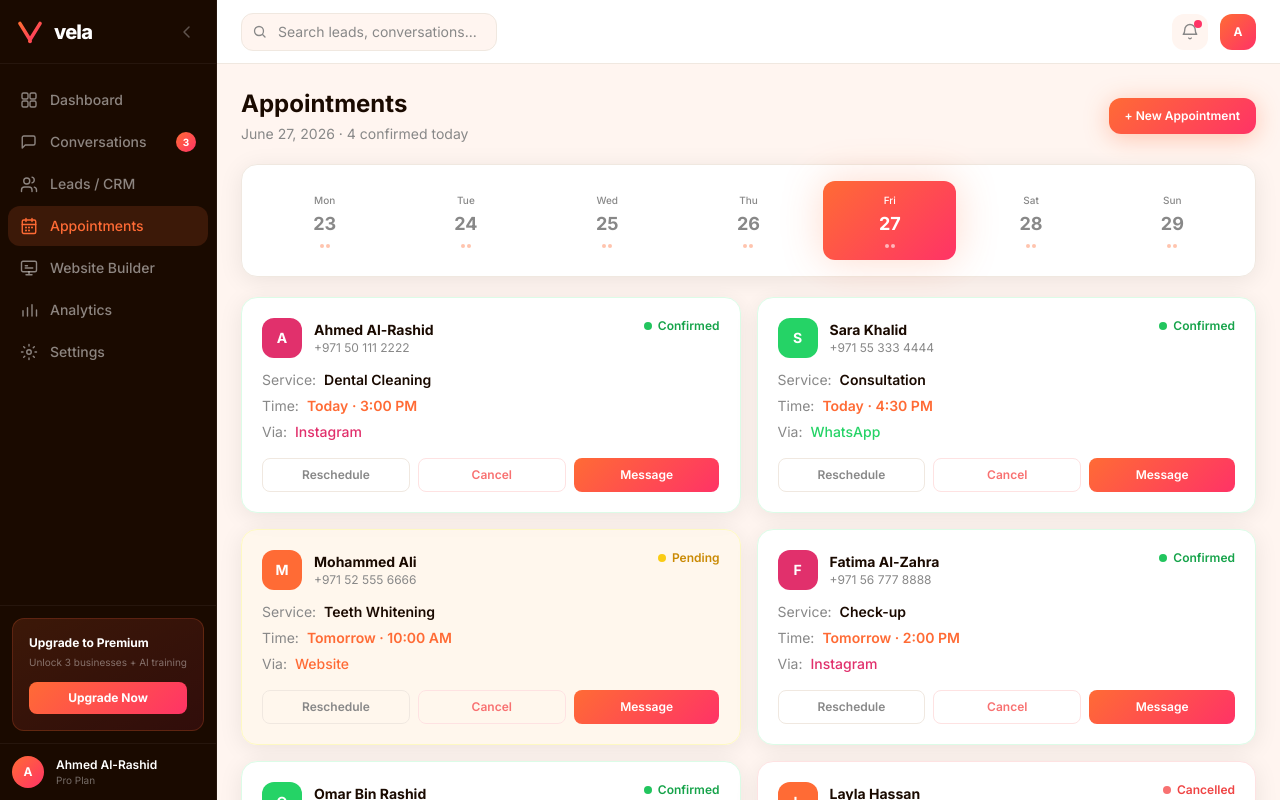
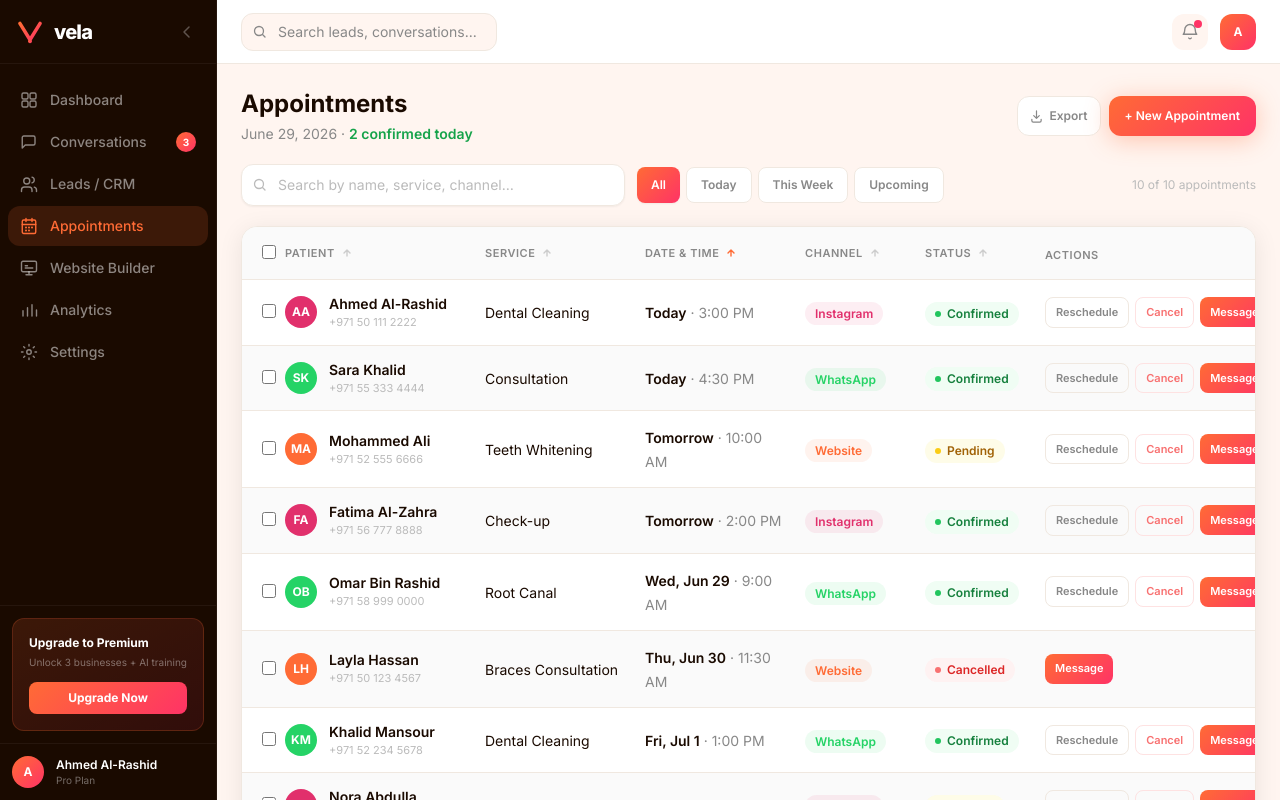
Before and after one commit to ahmedharrabiworks-sys/vela, a Next.js app: page /app/appointments in a window 1280 px wide. Built offline with nearby package versions, Linux system fonts and the light colour scheme.

Commit message:
feat: redesign appointments page as premium data table with sort, search, filters

```diff
--- a/src/app/app/appointments/page.tsx
+++ b/src/app/app/appointments/page.tsx
@@ -1,137 +1,317 @@
 "use client";
 
-import { useState } from "react";
+import { useState, useMemo } from "react";
 
-const APPOINTMENTS = [
-  { id: 1, name: "Ahmed Al-Rashid", service: "Dental Cleaning", date: "Today", time: "3:00 PM", status: "confirmed", channel: "Instagram", phone: "+971 50 111 2222" },
-  { id: 2, name: "Sara Khalid", service: "Consultation", date: "Today", time: "4:30 PM", status: "confirmed", channel: "WhatsApp", phone: "+971 55 333 4444" },
-  { id: 3, name: "Mohammed Ali", service: "Teeth Whitening", date: "Tomorrow", time: "10:00 AM", status: "pending", channel: "Website", phone: "+971 52 555 6666" },
-  { id: 4, name: "Fatima Al-Zahra", service: "Check-up", date: "Tomorrow", time: "2:00 PM", status: "confirmed", channel: "Instagram", phone: "+971 56 777 8888" },
-  { id: 5, name: "Omar Bin Rashid", service: "Root Canal", date: "Wed, Jun 29", time: "9:00 AM", status: "confirmed", channel: "WhatsApp", phone: "+971 58 999 0000" },
-  { id: 6, name: "Layla Hassan", service: "Braces Consultation", date: "Thu, Jun 30", time: "11:30 AM", status: "cancelled", channel: "Website", phone: "+971 50 123 4567" },
+type SortKey = "name" | "service" | "date" | "channel" | "status";
+type SortDir = "asc" | "desc";
+type FilterKey = "all" | "today" | "week" | "upcoming";
+
+const RAW_APPOINTMENTS = [
+  { id: 1,  name: "Ahmed Al-Rashid",  phone: "+971 50 111 2222", service: "Dental Cleaning",      dateLabel: "Today",        sortDate: 0, time: "3:00 PM",  status: "confirmed", channel: "Instagram" },
+  { id: 2,  name: "Sara Khalid",      phone: "+971 55 333 4444", service: "Consultation",          dateLabel: "Today",        sortDate: 0, time: "4:30 PM",  status: "confirmed", channel: "WhatsApp"  },
+  { id: 3,  name: "Mohammed Ali",     phone: "+971 52 555 6666", service: "Teeth Whitening",       dateLabel: "Tomorrow",     sortDate: 1, time: "10:00 AM", status: "pending",   channel: "Website"   },
+  { id: 4,  name: "Fatima Al-Zahra",  phone: "+971 56 777 8888", service: "Check-up",              dateLabel: "Tomorrow",     sortDate: 1, time: "2:00 PM",  status: "confirmed", channel: "Instagram" },
+  { id: 5,  name: "Omar Bin Rashid",  phone: "+971 58 999 0000", service: "Root Canal",            dateLabel: "Wed, Jun 29",  sortDate: 2, time: "9:00 AM",  status: "confirmed", channel: "WhatsApp"  },
+  { id: 6,  name: "Layla Hassan",     phone: "+971 50 123 4567", service: "Braces Consultation",   dateLabel: "Thu, Jun 30",  sortDate: 3, time: "11:30 AM", status: "cancelled", channel: "Website"   },
+  { id: 7,  name: "Khalid Mansour",   phone: "+971 52 234 5678", service: "Dental Cleaning",       dateLabel: "Fri, Jul 1",   sortDate: 4, time: "1:00 PM",  status: "confirmed", channel: "WhatsApp"  },
+  { id: 8,  name: "Nora Abdulla",     phone: "+971 55 345 6789", service: "Veneers Consultation",  dateLabel: "Fri, Jul 1",   sortDate: 4, time: "3:30 PM",  status: "pending",   channel: "Instagram" },
+  { id: 9,  name: "Youssef Al-Noor",  phone: "+971 50 456 7890", service: "Teeth Whitening",       dateLabel: "Sat, Jul 2",   sortDate: 5, time: "10:30 AM", status: "confirmed", channel: "Website"   },
+  { id: 10, name: "Amira Bensalem",   phone: "+971 56 567 8901", service: "Consultation",          dateLabel: "Sun, Jul 3",   sortDate: 6, time: "12:00 PM", status: "pending",   channel: "Instagram" },
 ];
 
-const STATUS_STYLES: Record<string, { card: string; dot: string; text: string }> = {
-  confirmed: { card: "border-green-100 bg-green-50/30", dot: "bg-green-500", text: "text-green-600" },
-  pending: { card: "border-yellow-100 bg-yellow-50/30", dot: "bg-yellow-400", text: "text-yellow-600" },
-  cancelled: { card: "border-red-100 bg-red-50/20", dot: "bg-red-400", text: "text-red-500" },
+const STATUS_CONFIG: Record<string, { bg: string; text: string; dot: string; label: string }> = {
+  confirmed: { bg: "bg-green-50",  text: "text-green-700",  dot: "bg-green-500",  label: "Confirmed" },
+  pending:   { bg: "bg-yellow-50", text: "text-yellow-700", dot: "bg-yellow-400", label: "Pending"   },
+  cancelled: { bg: "bg-red-50",    text: "text-red-600",    dot: "bg-red-400",    label: "Cancelled" },
 };
 
 const CHANNEL_COLORS: Record<string, string> = {
   Instagram: "#E1306C",
-  WhatsApp: "#25D366",
-  Website: "#FF6B35",
+  WhatsApp:  "#25D366",
+  Website:   "#FF6B35",
 };
 
-const DAYS = ["Mon", "Tue", "Wed", "Thu", "Fri", "Sat", "Sun"];
-const TODAY_IDX = 4;
+const FILTERS: { key: FilterKey; label: string }[] = [
+  { key: "all",      label: "All" },
+  { key: "today",    label: "Today" },
+  { key: "week",     label: "This Week" },
+  { key: "upcoming", label: "Upcoming" },
+];
+
+const COLUMNS: { key: SortKey; label: string; width: string }[] = [
+  { key: "name",    label: "Patient",     width: "min-w-[200px]" },
+  { key: "service", label: "Service",     width: "min-w-[160px]" },
+  { key: "date",    label: "Date & Time", width: "min-w-[160px]" },
+  { key: "channel", label: "Channel",     width: "min-w-[120px]" },
+  { key: "status",  label: "Status",      width: "min-w-[120px]" },
+];
+
+function SortIcon({ dir, active }: { dir: SortDir; active: boolean }) {
+  return (
+    <svg width="12" height="12" viewBox="0 0 12 12" fill="none"
+      className={`transition-colors ${active ? "text-[#FF6B35]" : "text-[#ccc]"}`}>
+      <path d={dir === "asc" ? "M6 9V3M3 6l3-3 3 3" : "M6 3v6M3 6l3 3 3-3"} stroke="currentColor" strokeWidth="1.4" strokeLinecap="round" strokeLinejoin="round"/>
+    </svg>
+  );
+}
 
 export default function AppointmentsPage() {
-  const [activeDay, setActiveDay] = useState(TODAY_IDX);
+  const [search, setSearch] = useState("");
+  const [filter, setFilter] = useState<FilterKey>("all");
+  const [sortKey, setSortKey] = useState<SortKey>("date");
+  const [sortDir, setSortDir] = useState<SortDir>("asc");
+
+  const handleSort = (key: SortKey) => {
+    if (sortKey === key) setSortDir((d) => (d === "asc" ? "desc" : "asc"));
+    else { setSortKey(key); setSortDir("asc"); }
+  };
+
+  const rows = useMemo(() => {
+    let data = [...RAW_APPOINTMENTS];
+
+    // Filter
+    if (filter === "today")    data = data.filter((a) => a.sortDate === 0);
+    if (filter === "week")     data = data.filter((a) => a.sortDate <= 6);
+    if (filter === "upcoming") data = data.filter((a) => a.sortDate >= 1);
+
+    // Search
+    if (search.trim()) {
+      const q = search.toLowerCase();
+      data = data.filter((a) =>
+        a.name.toLowerCase().includes(q) ||
+        a.service.toLowerCase().includes(q) ||
+        a.channel.toLowerCase().includes(q) ||
+        a.status.toLowerCase().includes(q)
+      );
+    }
+
+    // Sort
+    data.sort((a, b) => {
+      let va: string | number = "";
+      let vb: string | number = "";
+      if (sortKey === "name")    { va = a.name;     vb = b.name; }
+      if (sortKey === "service") { va = a.service;  vb = b.service; }
+      if (sortKey === "date")    { va = a.sortDate; vb = b.sortDate; }
+      if (sortKey === "channel") { va = a.channel;  vb = b.channel; }
+      if (sortKey === "status")  { va = a.status;   vb = b.status; }
+      if (va < vb) return sortDir === "asc" ? -1 : 1;
+      if (va > vb) return sortDir === "asc" ? 1 : -1;
+      return 0;
+    });
+
+    return data;
+  }, [search, filter, sortKey, sortDir]);
+
+  const confirmedCount = RAW_APPOINTMENTS.filter((a) => a.status === "confirmed" && a.sortDate === 0).length;
 
   return (
-    <div className="max-w-6xl mx-auto space-y-5">
+    <div className="max-w-7xl mx-auto space-y-5 pb-20">
+
       {/* Header */}
       <div className="flex flex-wrap items-center justify-between gap-3">
         <div>
           <h1 className="text-xl md:text-2xl font-bold text-[#1A0A00]">Appointments</h1>
-          <p className="text-sm text-[#888888] mt-1">June 27, 2026 · {APPOINTMENTS.filter(a => a.status === "confirmed").length} confirmed today</p>
+          <p className="text-sm text-[#888888] mt-1">
+            June 29, 2026 · <span className="font-semibold text-green-600">{confirmedCount} confirmed today</span>
+          </p>
         </div>
-        <button className="btn-primary text-xs px-4 py-2.5">+ New Appointment</button>
-      </div>
-
-      {/* Week strip */}
-      <div className="bg-white rounded-2xl border border-[#f0e8e0] shadow-card p-4">
-        <div className="grid grid-cols-7 gap-2">
-          {DAYS.map((day, i) => {
-            const date = 23 + i;
-            const isActive = activeDay === i;
-            const isToday = i === TODAY_IDX;
-            return (
-              <button
-                key={day}
-                onClick={() => setActiveDay(i)}
-                className={`flex flex-col items-center py-3 rounded-xl transition-all duration-200 ${
-                  isActive
-                    ? "text-white shadow-vela"
-                    : isToday
-                    ? "bg-[#FFF5F0] text-[#FF6B35]"
-                    : "text-[#888888] hover:bg-[#FFF5F0]"
-                }`}
-                style={isActive ? { background: "linear-gradient(135deg,#FF6B35,#FF3366)" } : {}}
-              >
-                <span className="text-[10px] font-medium">{day}</span>
-                <span className="text-lg font-bold mt-0.5">{date}</span>
-                {/* Dot indicators */}
-                <div className="flex gap-0.5 mt-1.5">
-                  {[0, 1].map((d) => (
-                    <span key={d} className={`w-1 h-1 rounded-full ${isActive ? "bg-white/60" : "bg-[#FF6B35]/40"}`} />
-                  ))}
-                </div>
-              </button>
-            );
-          })}
+        <div className="flex items-center gap-2">
+          {/* Export */}
+          <button className="flex items-center gap-1.5 text-xs font-semibold px-3 py-2.5 rounded-xl border border-[#f0e8e0] text-[#888888] bg-white hover:border-[#FF6B35] hover:text-[#FF6B35] transition-all min-h-[40px]">
+            <svg width="13" height="13" viewBox="0 0 14 14" fill="none">
+              <path d="M7 1v8M4 6l3 3 3-3M2 10v1.5A1.5 1.5 0 003.5 13h7a1.5 1.5 0 001.5-1.5V10" stroke="currentColor" strokeWidth="1.3" strokeLinecap="round" strokeLinejoin="round"/>
+            </svg>
+            Export
+          </button>
+          <button className="btn-primary text-xs px-4 py-2.5 min-h-[40px]">+ New Appointment</button>
         </div>
       </div>
 
-      {/* Appointments list */}
-      <div className="grid md:grid-cols-2 gap-4">
-        {APPOINTMENTS.map((apt) => {
-          const s = STATUS_STYLES[apt.status];
-          return (
-            <div
-              key={apt.id}
-              className={`bg-white rounded-2xl border shadow-card p-5 transition-all duration-200 hover:shadow-card-hover hover:-translate-y-0.5 ${s.card}`}
+      {/* Toolbar: search + filters */}
+      <div className="flex flex-wrap items-center gap-3">
+        {/* Search */}
+        <div className="relative flex-1 min-w-[200px] max-w-sm">
+          <input
+            type="text"
+            placeholder="Search by name, service, channel…"
+            value={search}
+            onChange={(e) => setSearch(e.target.value)}
+            className="w-full pl-9 pr-4 py-2.5 text-sm bg-white border border-[#f0e8e0] rounded-xl text-[#1A0A00] placeholder:text-[#bbb] focus:outline-none focus:border-[#FF6B35]/40 shadow-sm transition-colors"
+          />
+          <svg className="absolute left-3 top-1/2 -translate-y-1/2 text-[#bbb]" width="14" height="14" viewBox="0 0 14 14" fill="none">
+            <circle cx="6" cy="6" r="4.5" stroke="currentColor" strokeWidth="1.3"/>
+            <path d="M9.5 9.5l2.5 2.5" stroke="currentColor" strokeWidth="1.3" strokeLinecap="round"/>
+          </svg>
+          {search && (
+            <button onClick={() => setSearch("")} className="absolute right-3 top-1/2 -translate-y-1/2 text-[#bbb] hover:text-[#888] transition-colors">
+              <svg width="12" height="12" viewBox="0 0 12 12" fill="none">
+                <path d="M2 2l8 8M10 2L2 10" stroke="currentColor" strokeWidth="1.4" strokeLinecap="round"/>
+              </svg>
+            </button>
+          )}
+        </div>
+
+        {/* Filter pills */}
+        <div className="flex items-center gap-1.5 flex-wrap">
+          {FILTERS.map((f) => (
+            <button
+              key={f.key}
+              onClick={() => setFilter(f.key)}
+              className={`text-xs font-semibold px-3.5 py-2 rounded-lg transition-all min-h-[36px] ${
+                filter === f.key ? "text-white shadow-sm" : "bg-white border border-[#f0e8e0] text-[#888888] hover:border-[#FF6B35]/40 hover:text-[#FF6B35]"
+              }`}
+              style={filter === f.key ? { background: "linear-gradient(135deg,#FF6B35,#FF3366)" } : {}}
             >
-              <div className="flex items-start justify-between mb-3">
-                <div className="flex items-center gap-3">
-                  <div className="w-10 h-10 rounded-xl flex items-center justify-center text-white text-sm font-bold"
-                    style={{ background: CHANNEL_COLORS[apt.channel] }}>
-                    {apt.name[0]}
-                  </div>
-                  <div>
-                    <p className="font-bold text-[#1A0A00] text-sm">{apt.name}</p>
-                    <p className="text-xs text-[#888888]">{apt.phone}</p>
-                  </div>
-                </div>
-                <div className="flex items-center gap-1.5">
-                  <span className={`w-2 h-2 rounded-full ${s.dot}`} />
-                  <span className={`text-xs font-semibold capitalize ${s.text}`}>{apt.status}</span>
-                </div>
-              </div>
+              {f.label}
+            </button>
+          ))}
+        </div>
 
-              <div className="space-y-1.5">
-                <div className="flex items-center gap-2 text-sm">
-                  <span className="text-[#888888]">Service:</span>
-                  <span className="font-semibold text-[#1A0A00]">{apt.service}</span>
-                </div>
-                <div className="flex items-center gap-2 text-sm">
-                  <span className="text-[#888888]">Time:</span>
-                  <span className="font-semibold text-[#FF6B35]">{apt.date} · {apt.time}</span>
-                </div>
-                <div className="flex items-center gap-2 text-sm">
-                  <span className="text-[#888888]">Via:</span>
-                  <span className="font-medium" style={{ color: CHANNEL_COLORS[apt.channel] }}>{apt.channel}</span>
-                </div>
-              </div>
+        {/* Row count */}
+        <span className="text-xs text-[#bbb] ml-auto hidden sm:block">
+          {rows.length} of {RAW_APPOINTMENTS.length} appointments
+        </span>
+      </div>
 
-              {apt.status !== "cancelled" && (
-                <div className="flex gap-2 mt-4">
-                  <button className="flex-1 py-2 text-xs font-semibold border border-[#f0e8e0] rounded-lg text-[#888888] hover:border-[#FF6B35] hover:text-[#FF6B35] transition-all">
-                    Reschedule
-                  </button>
-                  <button className="flex-1 py-2 text-xs font-semibold border border-red-100 rounded-lg text-red-400 hover:bg-red-50 transition-all">
-                    Cancel
-                  </button>
-                  <button className="flex-1 py-2 text-xs font-semibold rounded-lg text-white transition-all"
-                    style={{ background: "linear-gradient(135deg,#FF6B35,#FF3366)" }}>
-                    Message
-                  </button>
-                </div>
+      {/* Table */}
+      <div className="bg-white rounded-2xl border border-[#f0e8e0] shadow-card overflow-hidden">
+        <div className="overflow-x-auto">
+          <table className="w-full min-w-[900px]">
+            <thead>
+              <tr className="border-b border-[#f0e8e0] bg-[#FAFAFA]">
+                {/* Checkbox col */}
+                <th className="w-10 pl-5 pr-2 py-3.5">
+                  <input type="checkbox" className="w-3.5 h-3.5 rounded border-[#ddd] accent-[#FF6B35]" />
+                </th>
+
+                {COLUMNS.map((col) => (
+                  <th key={col.key}
+                    className={`text-left py-3.5 pr-4 ${col.width}`}>
+                    <button
+                      onClick={() => handleSort(col.key)}
+                      className="flex items-center gap-1.5 text-[11px] font-semibold uppercase tracking-wider text-[#888888] hover:text-[#1A0A00] transition-colors group"
+                    >
+                      {col.label}
+                      <SortIcon dir={sortKey === col.key ? sortDir : "asc"} active={sortKey === col.key} />
+                    </button>
+                  </th>
+                ))}
+
+                {/* Actions col — not sortable */}
+                <th className="text-left py-3.5 pr-5 min-w-[200px]">
+                  <span className="text-[11px] font-semibold uppercase tracking-wider text-[#888888]">Actions</span>
+                </th>
+              </tr>
+            </thead>
+
+            <tbody>
+              {rows.length === 0 ? (
+                <tr>
+                  <td colSpan={7} className="text-center py-16 text-sm text-[#bbb]">
+                    No appointments match your search.
+                  </td>
+                </tr>
+              ) : (
+                rows.map((apt, i) => {
+                  const s = STATUS_CONFIG[apt.status];
+                  const isEven = i % 2 === 1;
+                  return (
+                    <tr key={apt.id}
+                      className={`border-b border-[#f0e8e0] last:border-none transition-colors hover:bg-[#FFF5F0] ${isEven ? "bg-[#FAFAFA]" : "bg-white"}`}>
+
+                      {/* Checkbox */}
+                      <td className="pl-5 pr-2 py-3.5">
+                        <input type="checkbox" className="w-3.5 h-3.5 rounded border-[#ddd] accent-[#FF6B35]" />
+                      </td>
+
+                      {/* Name + Avatar */}
+                      <td className="py-3.5 pr-4">
+                        <div className="flex items-center gap-3">
+                          <div className="w-8 h-8 rounded-full flex items-center justify-center text-white text-xs font-bold shrink-0"
+                            style={{ background: CHANNEL_COLORS[apt.channel] }}>
+                            {apt.name.split(" ").map((n) => n[0]).slice(0, 2).join("")}
+                          </div>
+                          <div>
+                            <p className="text-sm font-semibold text-[#1A0A00] whitespace-nowrap">{apt.name}</p>
+                            <p className="text-[11px] text-[#bbb]">{apt.phone}</p>
+                          </div>
+                        </div>
+                      </td>
+
+                      {/* Service */}
+                      <td className="py-3.5 pr-4">
+                        <span className="text-sm text-[#1A0A00]">{apt.service}</span>
+                      </td>
+
+                      {/* Date & Time */}
+                      <td className="py-3.5 pr-4">
+                        <span className="text-sm font-semibold text-[#1A0A00]">{apt.dateLabel}</span>
+                        <span className="text-sm text-[#888888]"> · {apt.time}</span>
+                      </td>
+
+                      {/* Channel */}
+                      <td className="py-3.5 pr-4">
+                        <span className="text-xs font-semibold px-2.5 py-1 rounded-full whitespace-nowrap"
+                          style={{ background: `${CHANNEL_COLORS[apt.channel]}15`, color: CHANNEL_COLORS[apt.channel] }}>
+                          {apt.channel}
+                        </span>
+                      </td>
+
+                      {/* Status */}
+                      <td className="py-3.5 pr-4">
+                        <span className={`inline-flex items-center gap-1.5 text-xs font-semibold px-2.5 py-1 rounded-full ${s.bg} ${s.text}`}>
+                          <span className={`w-1.5 h-1.5 rounded-full shrink-0 ${s.dot}`} />
+                          {s.label}
+                        </span>
+                      </td>
+
+                      {/* Actions */}
+                      <td className="py-3.5 pr-5">
+                        <div className="flex items-center gap-1.5">
+                          {apt.status !== "cancelled" && (
+                            <>
+                              <button className="text-[11px] font-semibold px-2.5 py-1.5 rounded-lg border border-[#f0e8e0] text-[#888888] hover:border-[#FF6B35] hover:text-[#FF6B35] transition-all whitespace-nowrap min-h-[30px]">
+                                Reschedule
+                              </button>
+                              <button className="text-[11px] font-semibold px-2.5 py-1.5 rounded-lg border border-red-100 text-red-400 hover:bg-red-50 transition-all whitespace-nowrap min-h-[30px]">
+                                Cancel
+                              </button>
+                            </>
+                          )}
+                          <button className="text-[11px] font-semibold px-2.5 py-1.5 rounded-lg text-white transition-all hover:opacity-90 whitespace-nowrap min-h-[30px]"
+                            style={{ background: "linear-gradient(135deg,#FF6B35,#FF3366)" }}>
+                            Message
+                          </button>
+                        </div>
+                      </td>
+                    </tr>
+                  );
+                })
               )}
+            </tbody>
+          </table>
+        </div>
+
+        {/* Footer */}
+        {rows.length > 0 && (
+          <div className="px-5 py-3 border-t border-[#f0e8e0] bg-[#FAFAFA] flex items-center justify-between gap-4 flex-wrap">
+            <span className="text-xs text-[#888888]">
+              Showing <span className="font-semibold text-[#1A0A00]">{rows.length}</span> of <span className="font-semibold text-[#1A0A00]">{RAW_APPOINTMENTS.length}</span> appointments
+            </span>
+            <div className="flex items-center gap-1">
+              {["Confirmed", "Pending", "Cancelled"].map((s) => {
+                const cfg = STATUS_CONFIG[s.toLowerCase()];
+                const count = rows.filter((a) => a.status === s.toLowerCase()).length;
+                return (
+                  <span key={s} className={`flex items-center gap-1 text-[10px] font-semibold px-2 py-1 rounded-full ${cfg.bg} ${cfg.text}`}>
+                    <span className={`w-1.5 h-1.5 rounded-full ${cfg.dot}`} />
+                    {count} {s}
+                  </span>
+                );
+              })}
             </div>
-          );
-        })}
+          </div>
+        )}
       </div>
     </div>
   );
```
